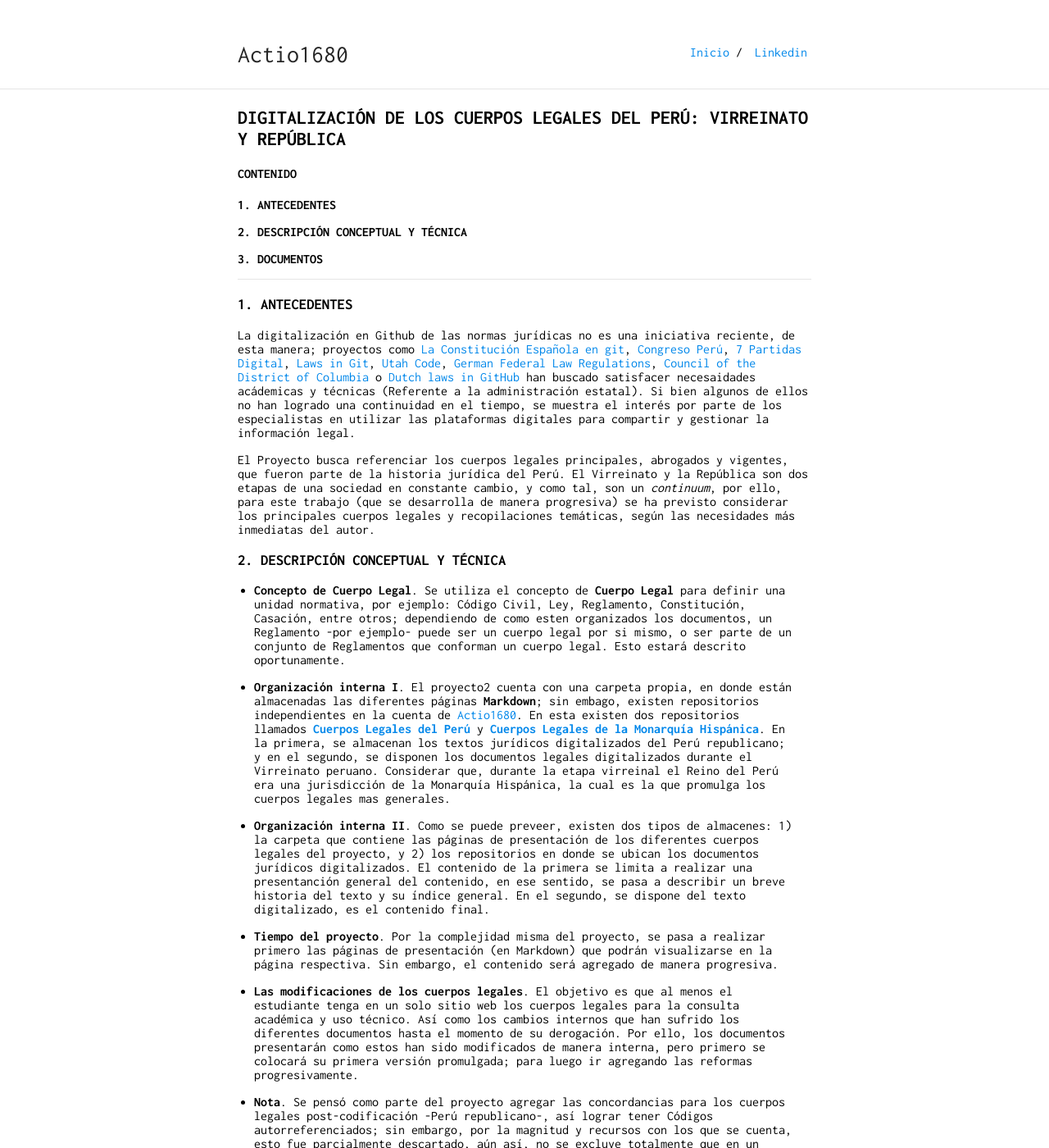
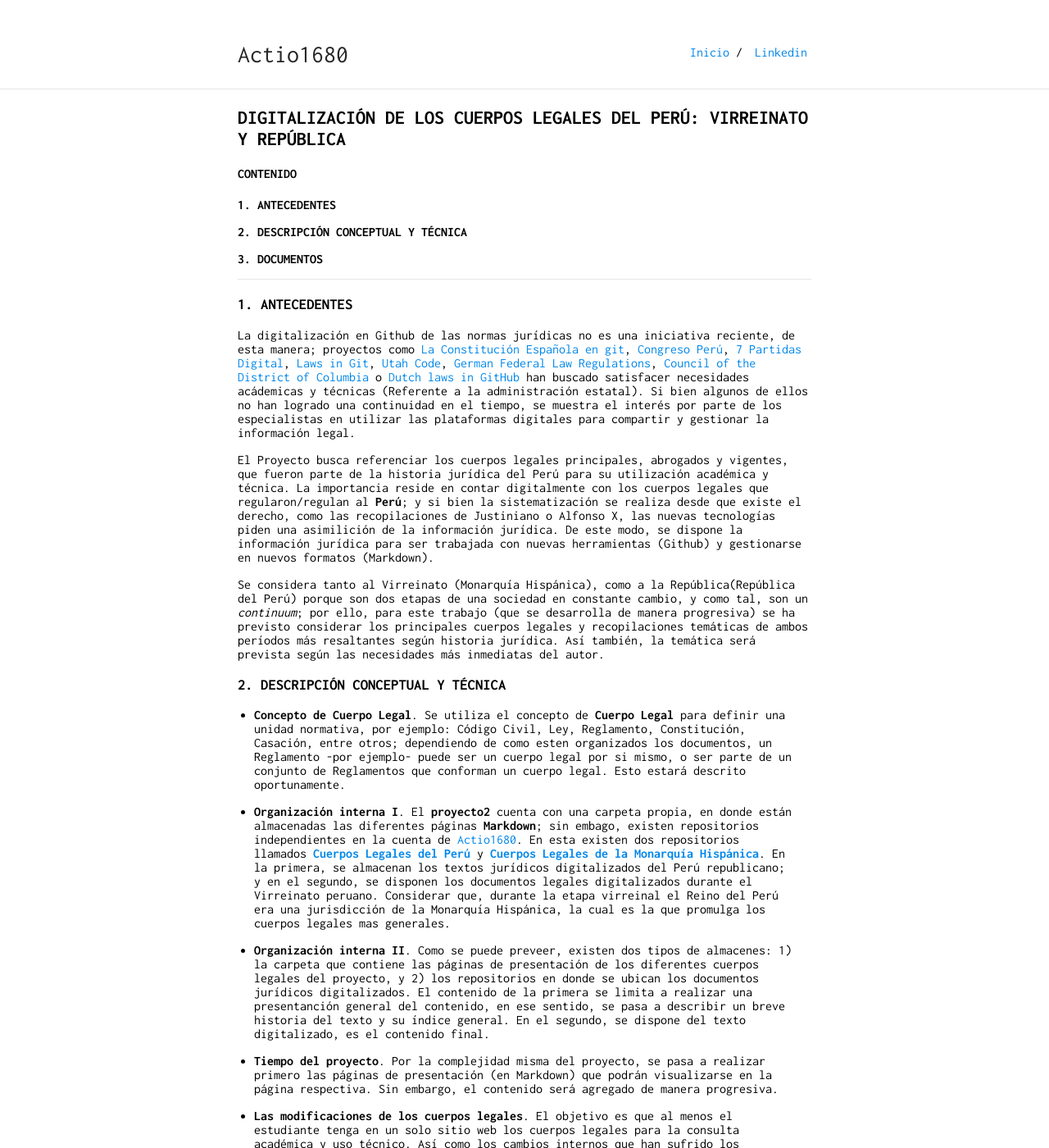
Before and after one commit to actio1680/actio1680.github.io, a Jekyll site: the page built from proyecto2/presentacion2.md, in a window 1280 px wide and 1400 px high. Shown: the whole window at 82% size. Built offline with Jekyll 4.4.1, drawn with Linux system fonts in a browser that asks for light colours; our own code applies the rules of GitHub Pages for plain Markdown files.

Commit message:
Update presentacion2.md

```diff
--- a/proyecto2/presentacion2.md
+++ b/proyecto2/presentacion2.md
@@ -14,15 +14,17 @@ layout: default
 
 ### 1. ANTECEDENTES
 
-La digitalización en Github de las normas jurídicas no es una iniciativa reciente, de esta manera; proyectos como [La Constitución Española en git](https://github.com/hpalacio/leyes), [Congreso Perú](https://github.com/jeqo/peru-congreso), [7 Partidas Digital](https://github.com/7PartidasDigital), [Laws in Git](https://leibniz-internship-report.herokuapp.com/nl_linked_legal_data/laws_in_git), [Utah Code](https://github.com/divegeek/utahcode), [German Federal Law Regulations](https://github.com/bundestag/gesetze), [Council of the District of Columbia](https://github.com/DCCouncil) o [Dutch laws in GitHub](https://github.com/statengeneraal/laws-markdown) han buscado satisfacer necesaidades acádemicas y técnicas (Referente a la administración estatal). Si bien algunos de ellos no han logrado una continuidad en el tiempo, se muestra el interés por parte de los especialistas en utilizar las plataformas digitales para compartir y gestionar la información legal.
+La digitalización en Github de las normas jurídicas no es una iniciativa reciente, de esta manera; proyectos como [La Constitución Española en git](https://github.com/hpalacio/leyes), [Congreso Perú](https://github.com/jeqo/peru-congreso), [7 Partidas Digital](https://github.com/7PartidasDigital), [Laws in Git](https://leibniz-internship-report.herokuapp.com/nl_linked_legal_data/laws_in_git), [Utah Code](https://github.com/divegeek/utahcode), [German Federal Law Regulations](https://github.com/bundestag/gesetze), [Council of the District of Columbia](https://github.com/DCCouncil) o [Dutch laws in GitHub](https://github.com/statengeneraal/laws-markdown) han buscado satisfacer necesidades acádemicas y técnicas (Referente a la administración estatal). Si bien algunos de ellos no han logrado una continuidad en el tiempo, se muestra el interés por parte de los especialistas en utilizar las plataformas digitales para compartir y gestionar la información legal.
 
-El Proyecto busca referenciar los cuerpos legales principales, abrogados y vigentes, que fueron parte de la historia jurídica del Perú. El Virreinato y la República son dos etapas de una sociedad en constante cambio, y como tal, son un *continuum*, por ello, para este trabajo (que se desarrolla de manera progresiva) se ha previsto considerar los principales cuerpos legales y recopilaciones temáticas, según las necesidades más inmediatas del autor.
+El Proyecto busca referenciar los cuerpos legales principales, abrogados y vigentes, que fueron parte de la historia jurídica del Perú para su utilización académica y técnica. La importancia reside en contar digitalmente con los cuerpos legales que regularon/regulan al **Perú**; y si bien la sistematización se realiza desde que existe el derecho, como las recopilaciones de Justiniano o Alfonso X, las nuevas tecnologías piden una asimilición de la información jurídica. De este modo, se dispone la información jurídica para ser  trabajada con nuevas herramientas (Github) y gestionarse en nuevos formatos (Markdown).
+
+Se considera tanto al Virreinato (Monarquía Hispánica), como a la República(República del Perú) porque son dos etapas de una sociedad en constante cambio, y como tal, son un *continuum*; por ello, para este trabajo (que se desarrolla de manera progresiva) se ha previsto considerar los principales cuerpos legales y recopilaciones temáticas de ambos períodos más resaltantes según historia jurídica. Así también, la temática será prevista según las necesidades más inmediatas del autor.
 
 ### 2. DESCRIPCIÓN CONCEPTUAL Y TÉCNICA
 
 - **Concepto de Cuerpo Legal**. Se utiliza el concepto de **Cuerpo Legal** para definir una unidad normativa, por ejemplo: Código Civil, Ley, Reglamento, Constitución, Casación, entre otros; dependiendo de como esten organizados los documentos, un Reglamento -por ejemplo- puede ser un cuerpo legal por si mismo, o ser parte de un conjunto de Reglamentos que conforman un cuerpo legal. Esto estará descrito oportunamente.
 
-- **Organización interna I**. El proyecto2 cuenta con una carpeta propia, en donde están almacenadas las diferentes páginas **Markdown**; sin embago, existen repositorios independientes en la cuenta de [Actio1680](https://github.com/actio1680?tab=repositories). En esta existen dos repositorios llamados [**Cuerpos Legales del Perú**](https://github.com/actio1680/Cuerpos-legales-Peru) y [**Cuerpos Legales de la Monarquía Hispánica**](https://github.com/actio1680/Cuerpos-legales-Monarquia-Hispanica). En la primera, se almacenan los textos jurídicos digitalizados del Perú republicano; y en el segundo, se disponen los documentos legales digitalizados durante el Virreinato peruano. Considerar que, durante la etapa virreinal el Reino del Perú era una jurisdicción de la Monarquía Hispánica, la cual es la que promulga los cuerpos legales mas generales.
+- **Organización interna I**. El **proyecto2** cuenta con una carpeta propia, en donde están almacenadas las diferentes páginas **Markdown**; sin embago, existen repositorios independientes en la cuenta de [Actio1680](https://github.com/actio1680?tab=repositories). En esta existen dos repositorios llamados [**Cuerpos Legales del Perú**](https://github.com/actio1680/Cuerpos-legales-Peru) y [**Cuerpos Legales de la Monarquía Hispánica**](https://github.com/actio1680/Cuerpos-legales-Monarquia-Hispanica). En la primera, se almacenan los textos jurídicos digitalizados del Perú republicano; y en el segundo, se disponen los documentos legales digitalizados durante el Virreinato peruano. Considerar que, durante la etapa virreinal el Reino del Perú era una jurisdicción de la Monarquía Hispánica, la cual es la que promulga los cuerpos legales mas generales.
 
 - **Organización interna II**. Como se puede preveer, existen dos tipos de almacenes: 1) la carpeta que contiene las páginas de presentación de los diferentes cuerpos legales del proyecto, y 2) los repositorios en donde se ubican los documentos jurídicos digitalizados. El contenido de la primera se limita a realizar una presentanción general del contenido, en ese sentido, se pasa a describir un breve historia del texto y su índice general. En el segundo, se dispone del texto digitalizado, es el contenido final.
 
```
